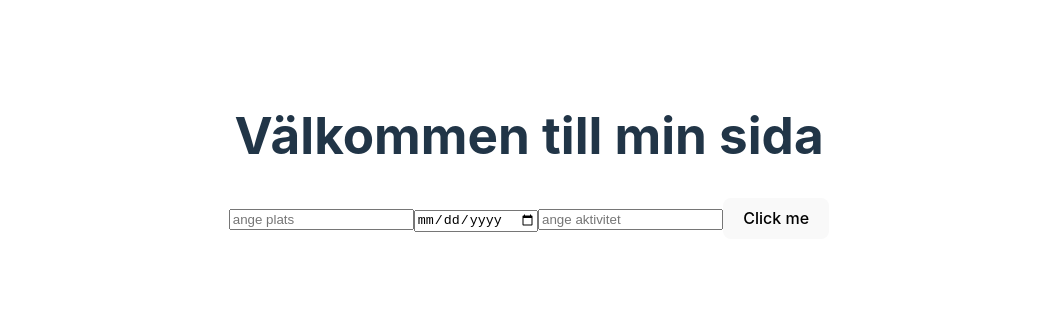
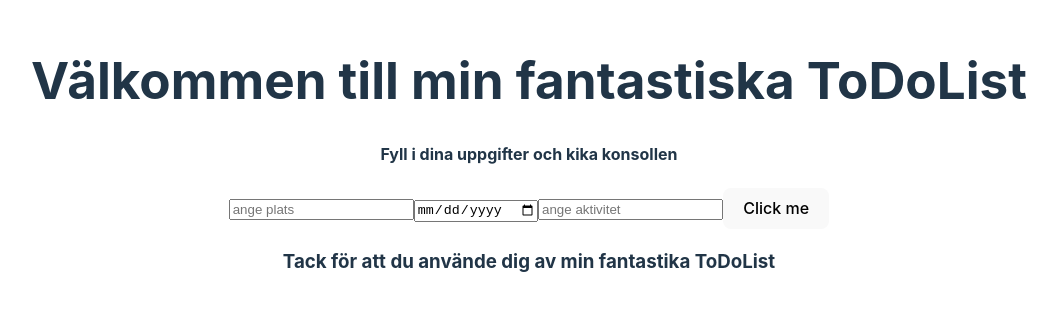
Before and after one commit to FrankNorq/Reseplanerare---Grunder-i-React, a React (Vite) app in the folder reseplanerare/: page / in a window 1280 px wide. Shown: the part 244-554 px from the top of the page, without its empty margins (111-1168 px from the left). Built offline with nearby package versions, Linux system fonts and the light colour scheme.

Commit message:
ímported header and footer into app

```diff
--- a/reseplanerare/src/App.jsx
+++ b/reseplanerare/src/App.jsx
@@ -1,14 +1,20 @@
 import { useState } from 'react'
 import './App.css'
-import CreateForm from './Components/Form/Form'
-CreateForm
+import CreateForm from './Components/Form/ActivityForm'
+import HeaderComponent from './Components/Form/Layer/header'
+import FooterComponent from './Components/Form/Layer/footer'
+
 
 function App() {
 
 
   return (
     <>
+<HeaderComponent></HeaderComponent>
 <CreateForm></CreateForm>
+<FooterComponent></FooterComponent>
+
+
     </>
   )
 }
--- a/reseplanerare/src/Components/Form/Form.jsx
+++ b/reseplanerare/src/Components/Form/ActivityForm.jsx
@@ -9,9 +9,8 @@ function CreateForm() {
 
   }
 
-
     return ( <form className="h" onSubmit={handleSubmit}>
-        <h1>Välkommen till min sida</h1>
+        <h4>Fyll i dina uppgifter och kika konsollen</h4>
         <input type="text" name="plats" placeholder="ange plats" required />
         <input type="date" name="datum" placeholder="ange datum" required/>
         <input type="text" name="aktivitet" placeholder="ange aktivitet" required />
--- /dev/null
+++ b/reseplanerare/src/Components/Form/Layer/footer.jsx
@@ -0,0 +1,7 @@
+function FooterComponent() {
+    return ( <footer>
+<h3>Tack för att du använde dig av min fantastika ToDoList</h3>
+    </footer> );
+}
+
+export default FooterComponent;
--- /dev/null
+++ b/reseplanerare/src/Components/Form/Layer/header.jsx
@@ -0,0 +1,8 @@
+function HeaderComponent() {
+    return ( <header>
+        <h1>Välkommen till min fantastiska ToDoList</h1>
+
+    </header> );
+}
+
+export default HeaderComponent;
```
Also changed, not shown: reseplanerare/src/Components/Form/InputActivity.jsx (deleted, +0 -10 lines).
